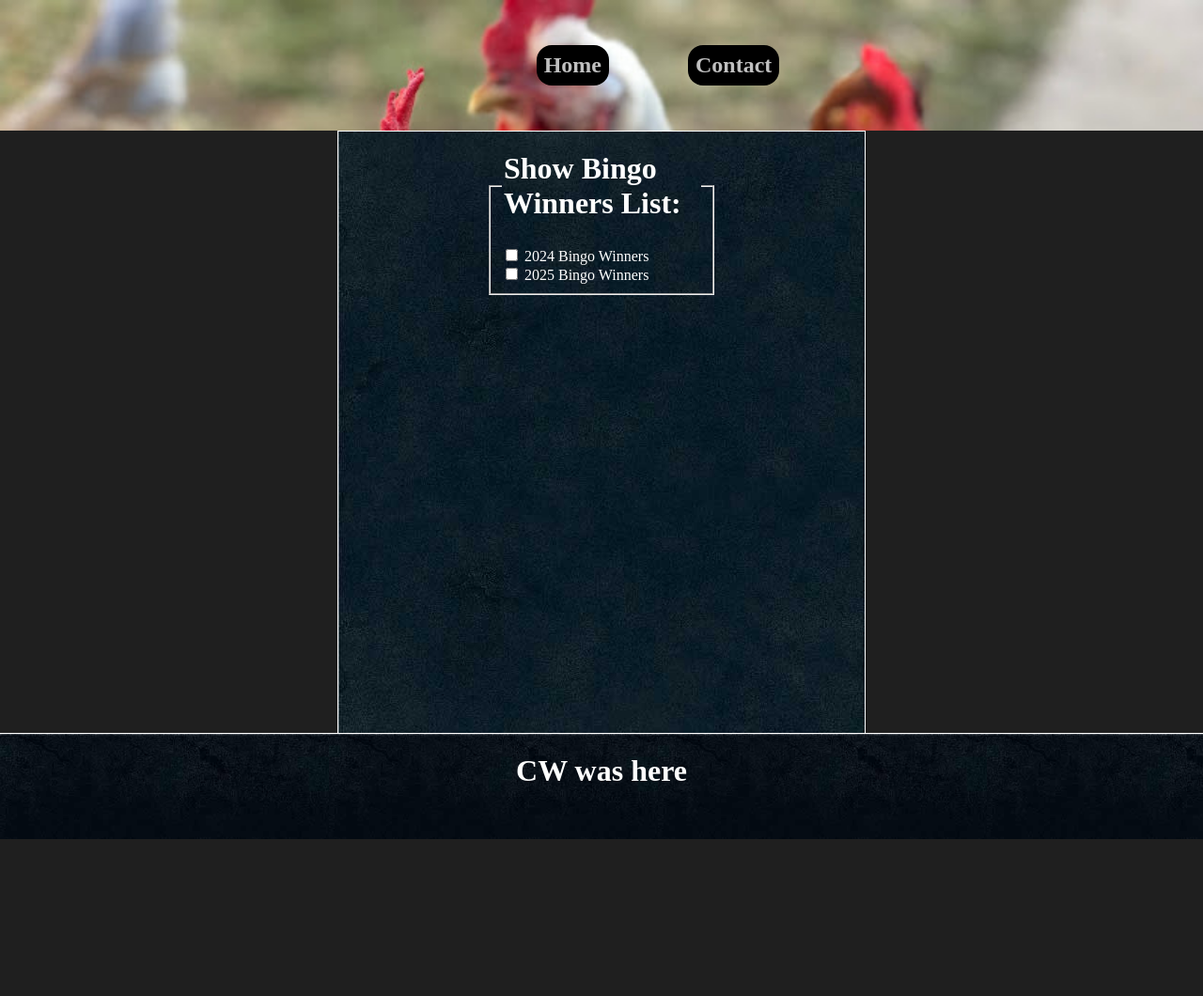
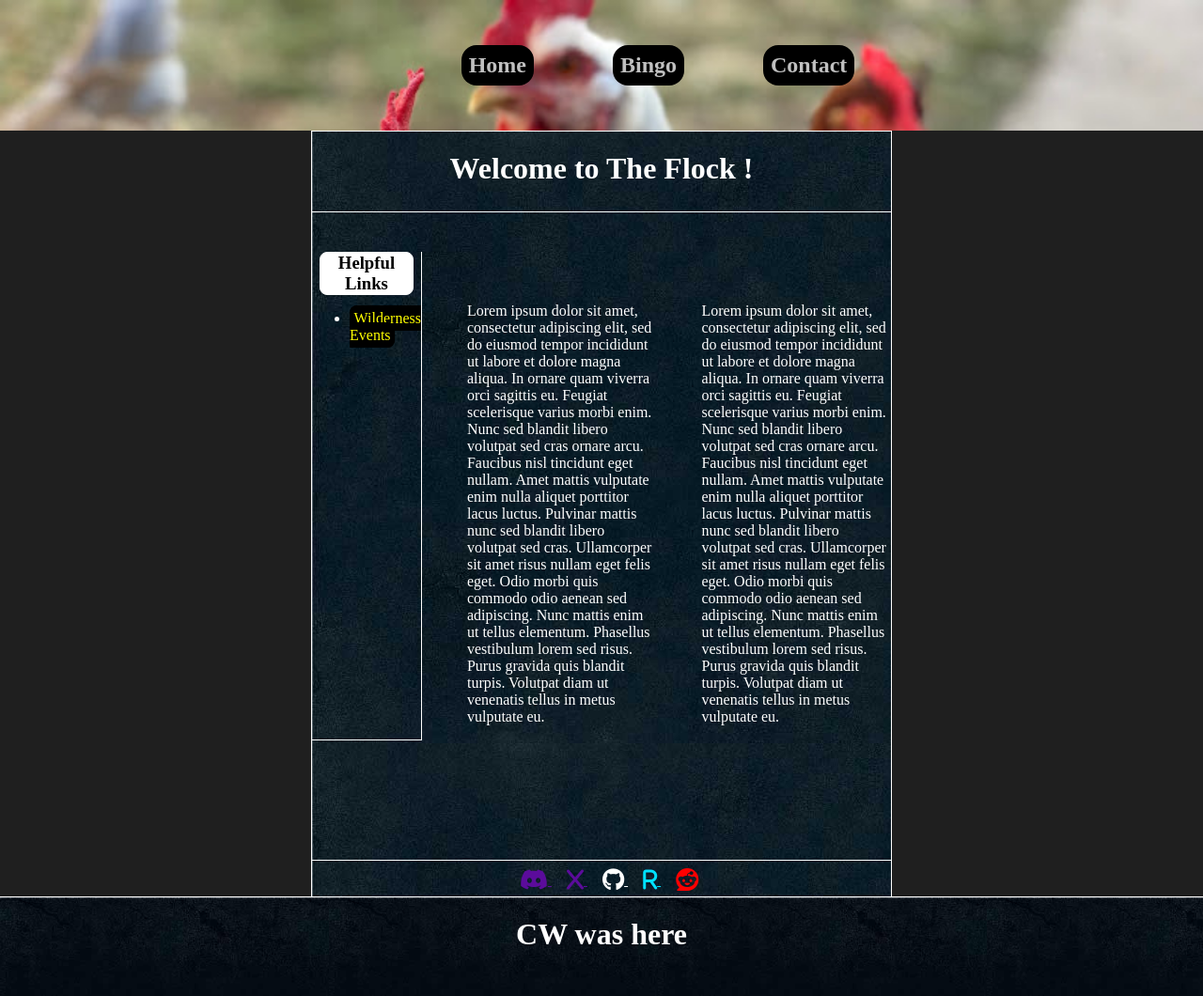
Before and after one commit to Chris-W-rs/chris-w-rs.github.io, a plain HTML site: page index.html in a window 1280 px wide. Shown: the whole page at 94% size. Before the commit the page ends 893 px from the top, so only its background shows below. Drawn offline with Linux system fonts and the light colour scheme; no server answers.

Commit message:
Adds more style throughout the website.
Adds bingo.html webpage

```diff
--- /dev/null
+++ b/css/index.css
@@ -0,0 +1,67 @@
+.wrapper {
+    display: grid;
+    grid-template-columns: repeat(5, 1fr);
+    grid-template-rows: repeat(5, 1fr);
+    grid-column-gap: 3rem;
+    grid-row-gap: 1rem;
+}
+.header{
+    grid-area: 1 / 1 / 2 / 6;
+    border-bottom: .1rem solid white;
+    text-align: center;
+    margin-bottom: 4rem;
+}
+.bottomRow{
+    grid-area: 5 / 1 / 6 / 6;
+    border-top: .1rem solid white;
+    text-align: center;
+    margin-top: auto;
+    padding-bottom: .5rem;
+}
+.bottomRow i{
+    padding-top: 1.2rem;
+    margin-left: 1rem;
+}
+.leftColumn{
+    grid-area: 1/ 1 / 5 / 2;
+    position: relative;
+    top: 5.4rem;
+    border-right: .1rem solid white;
+    border-bottom: .1rem solid white;
+    margin-bottom: auto;
+}
+div.leftColumn > h3{
+    text-align: center;
+    margin: auto;
+    margin-left: .5rem;
+    margin-right: .5rem;
+    border: .1rem solid white;
+    border-radius: .5rem;
+    background-color:white;
+    color: black;
+}
+div.leftColumn ul a{
+    text-decoration: none;
+    color: yellow;
+    background-color: black;
+    padding: .1rem;
+    border: .2rem solid black;
+    border-radius: .5rem;
+}
+.introColumn{
+    grid-area: 2 / 2 / 5 / 4;
+    overflow-wrap: break-word;
+}
+.rightColumn{
+    grid-area: 2 / 4 / 5 / 6;
+}
+@media (width >= 1250px) {
+    .leftColumn{
+        grid-area: 1/ 1 / 5 / 2;
+        position: relative;
+        top: 8rem;
+        border-right: .1rem solid white;
+        border-bottom: .1rem solid white;
+        margin-bottom: 8rem;
+    }
+  }
--- a/css/style.css
+++ b/css/style.css
@@ -1,6 +1,11 @@
 html,body{margin: 0; padding: 0;}
 body{
     background-color: rgb(31, 31, 31);
+    /* background-image: url('../img/Unusedloading3.png');
+    background-repeat: no-repeat;
+    background-size: contain;
+    background-position-x: center;
+    background-position-y: 8rem; */
     color: white;
     height: auto;
     width: auto;
@@ -9,7 +14,7 @@ main{
     min-height: 80vh;
     margin-left: auto;
     margin-right: auto;
-    width: 70vh;
+    width: 80%;
     background-image: url('../img/background2.jpg');
     border-right: .1rem solid white;
     border-top: .1rem solid white;
@@ -51,13 +56,16 @@ div#winners2024{
     display: flex;
     flex-direction: row;
     flex-wrap: wrap;
-    margin: 2rem;
+    justify-content: center;
+    margin: 1rem;
 }
 div#winners2024 div img{
-    border: .1rem solid white;
+    border: .3rem dotted white;
     margin: 0;
     border-radius: 4px;
     width: 100px;
+    background-image: url('../img/squeck-juice.webp');
+
 }
 div#winners2024 > div p {
     padding: 0;
@@ -79,3 +87,21 @@ footer{
     bottom: 0;
     text-align: center;
 }
+footer i{
+    position: relative;
+    top: 1rem;
+    padding-top: 1.2rem;
+    margin-left: 1rem;
+}
+@media (width >= 1250px) {
+    main{
+        min-height: 80vh;
+        margin-left: auto;
+        margin-right: auto;
+        width: 77vh;
+        background-image: url('../img/background2.jpg');
+        border-right: .1rem solid white;
+        border-top: .1rem solid white;
+        border-left: .1rem solid white;
+    }
+  }
--- a/index.html
+++ b/index.html
@@ -12,33 +12,59 @@
 
     <title>The Flock</title>
     <link rel="stylesheet" href="css/style.css">
+    <link rel="stylesheet" href="css/index.css">
     <script src="js/script.js"defer></script>
+    <script src="https://kit.fontawesome.com/0edf993209.js" crossorigin="anonymous"></script>
   </head>
   <body>
     <nav>
       <ul>
         <li><a href=".">Home</a></li>
+        <li><a href="bingo.html">Bingo</a></li>
         <li><a href=".">Contact</a></li>
       </ul>
     </nav>
-    <main>
-      <fieldset>
-        <legend><h1>Show Bingo Winners List:</h1></legend>
-        <div>
-          <input type="checkbox" id="bingo2024" value="bingowinners2024" />
-          <label for="bingowinners2024">2024 Bingo Winners</label>
-        </div>
-
-        <div>
-          <input type="checkbox" id="bingo2025" value="bingowinners2025" />
-          <label for="bingowinners2025">2025 Bingo Winners</label>
-        </div>
-
-      </fieldset>
-      <div name='winners2024' id="winners2024">
+    <main class="wrapper">
+      <div class="header">
+        <h1>Welcome to The Flock !</h1>
+    </div>
+<!-- Intro Content -->
+      <div class="introColumn">
+        <p>
+          Lorem ipsum dolor sit amet, consectetur adipiscing elit, sed do eiusmod tempor incididunt ut labore et dolore magna aliqua. In ornare quam viverra orci sagittis eu. Feugiat scelerisque varius morbi enim. Nunc sed blandit libero volutpat sed cras ornare arcu. Faucibus nisl tincidunt eget nullam. Amet mattis vulputate enim nulla aliquet porttitor lacus luctus. Pulvinar mattis nunc sed blandit libero volutpat sed cras. Ullamcorper sit amet risus nullam eget felis eget. Odio morbi quis commodo odio aenean sed adipiscing. Nunc mattis enim ut tellus elementum. Phasellus vestibulum lorem sed risus. Purus gravida quis blandit turpis. Volutpat diam ut venenatis tellus in metus vulputate eu.
+        </p>
       </div>
-
-      </ul>
+<!-- Left Column in Main -->
+      <div class="leftColumn">
+        <h3>Helpful Links</h3>
+        <ul>
+          <li><a href="https://runescape.wiki/w/Wilderness_Flash_Events">Wilderness Events</a></li>
+        </ul>
+      </div>
+<!-- Right Column in Main -->
+      <div class="rightColumn">
+        <p>
+          Lorem ipsum dolor sit amet, consectetur adipiscing elit, sed do eiusmod tempor incididunt ut labore et dolore magna aliqua. In ornare quam viverra orci sagittis eu. Feugiat scelerisque varius morbi enim. Nunc sed blandit libero volutpat sed cras ornare arcu. Faucibus nisl tincidunt eget nullam. Amet mattis vulputate enim nulla aliquet porttitor lacus luctus. Pulvinar mattis nunc sed blandit libero volutpat sed cras. Ullamcorper sit amet risus nullam eget felis eget. Odio morbi quis commodo odio aenean sed adipiscing. Nunc mattis enim ut tellus elementum. Phasellus vestibulum lorem sed risus. Purus gravida quis blandit turpis. Volutpat diam ut venenatis tellus in metus vulputate eu.
+        </p>
+      </div>
+<!-- Bottom row start -->
+      <div class="bottomRow">
+        <a href="." style="color:rgb(91, 12, 155);">
+          <i class="fa-brands fa-discord fa-xl" aria-hidden="true"></i>
+        </a>
+        <a href="." style="color:rgb(91, 12, 155);">
+          <i class="fa-brands fa-x fa-xl" aria-hidden="true"></i>
+        </a>
+        <a href="https://github.com/Chris-W-rs/chris-w-rs.github.io" style="color:rgb(255, 255, 255);">
+          <i class="fa-brands fa-github fa-xl" aria-hidden="true"></i>
+        </a>
+        <a href="https://www.runescape.com/community" style="color:rgb(0, 225, 255);">
+          <i class="fa-brands fa-r fa-xl" aria-hidden="true"></i>
+        </a>
+        <a href="https://www.reddit.com/r/runescape/" style="color:red;">
+          <i class="fa-brands fa-reddit fa-xl" aria-hidden="true"></i>
+        </a>
+      </div>
     </main>
     <footer>
       <h1>CW was here</h1>
--- a/js/script.js
+++ b/js/script.js
@@ -30,16 +30,25 @@ checkbox2024.addEventListener('change', () => {
     else bingo2024.innerHTML = "";
 })
 
-function callActivity(player) {
-    let playerResponse = fetch("https://secure.runescape.com/m=adventurers-log/rssfeed?searchName="+player, {
-        headers: {
-        'Access-Control-Allow-Origin': "*",
-        'Access-Control-Allow-Headers':'Origin, X-PINGOTHER, Content-Type, Accept, Authorization',
-        'Access-Control-Allow-Methods': 'POST, GET, OPTIONS'
-    }
-    });
-    playerResponse.then(response => response.text())
-    .then(str => new window.DOMParser().parseFromString(str, "text/xml"))
-    .then(data => console.log(data))
+// async function callActivity(player) {
+//     let playerResponse = fetch("https://secure.runescape.com/m=adventurers-log/rssfeed?searchName="+player, {
+//         headers: {
+//         'Access-Control-Allow-Origin': "*",
+//         'Access-Control-Allow-Headers':'Origin, X-PINGOTHER, Content-Type, Accept, Authorization',
+//         'Access-Control-Allow-Methods': 'POST, GET, OPTIONS'
+//     }
+//     });
+//     let playerData = await response.text();
+//     console.log(playerData)
+//     playerResponse.then(response => response.text())
+//     .then(str => new window.DOMParser().parseFromString(str, "text/xml"))
+//     .then(data => console.log(data))
+// }
+// callActivity('rocter');
+
+async function wildernessEvent() {
+    const response = await fetch("https://runescape.wiki/w/Wilderness_Flash_Events");
+    let wildyEvent = await response.text();
+    console.log(wildyEvent);
 }
-callActivity('rocter');
+wildernessEvent();
```
Also changed, not shown: bingo.html (added, +62 -0 lines), img/Unusedloading3.png (added), img/squeck-juice.webp (added), img/squeck-juicel.png (added).
